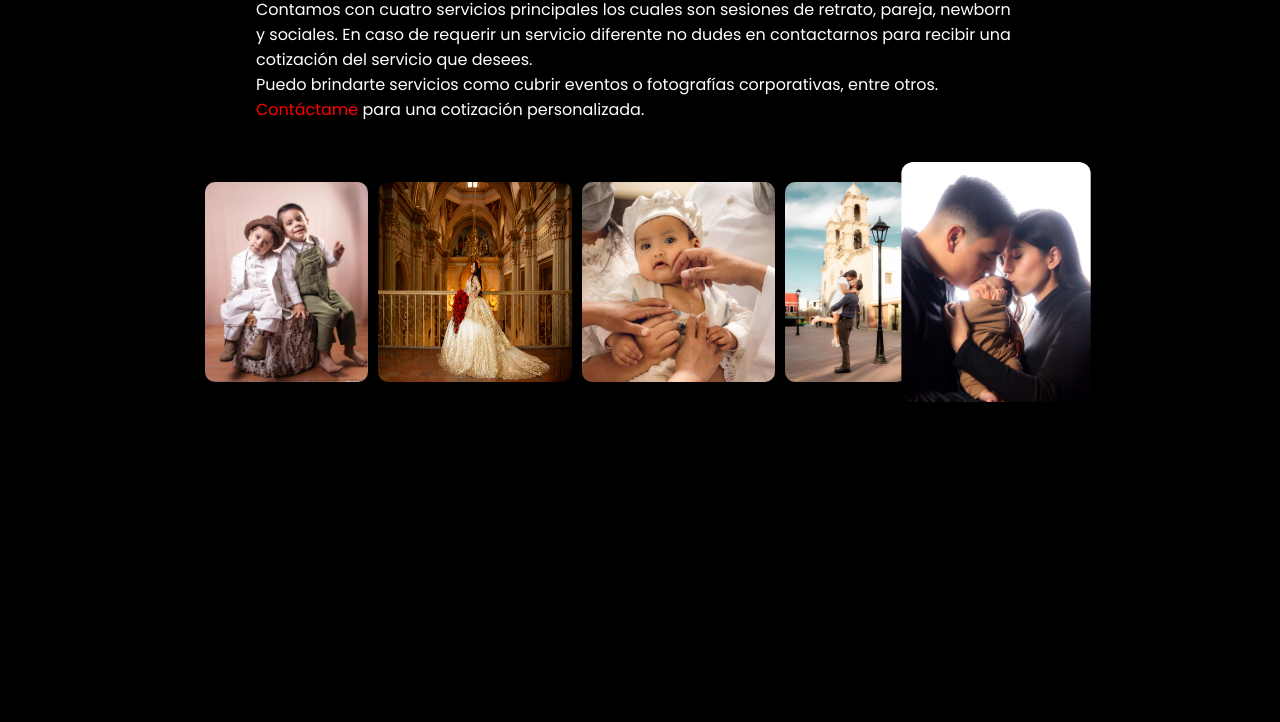
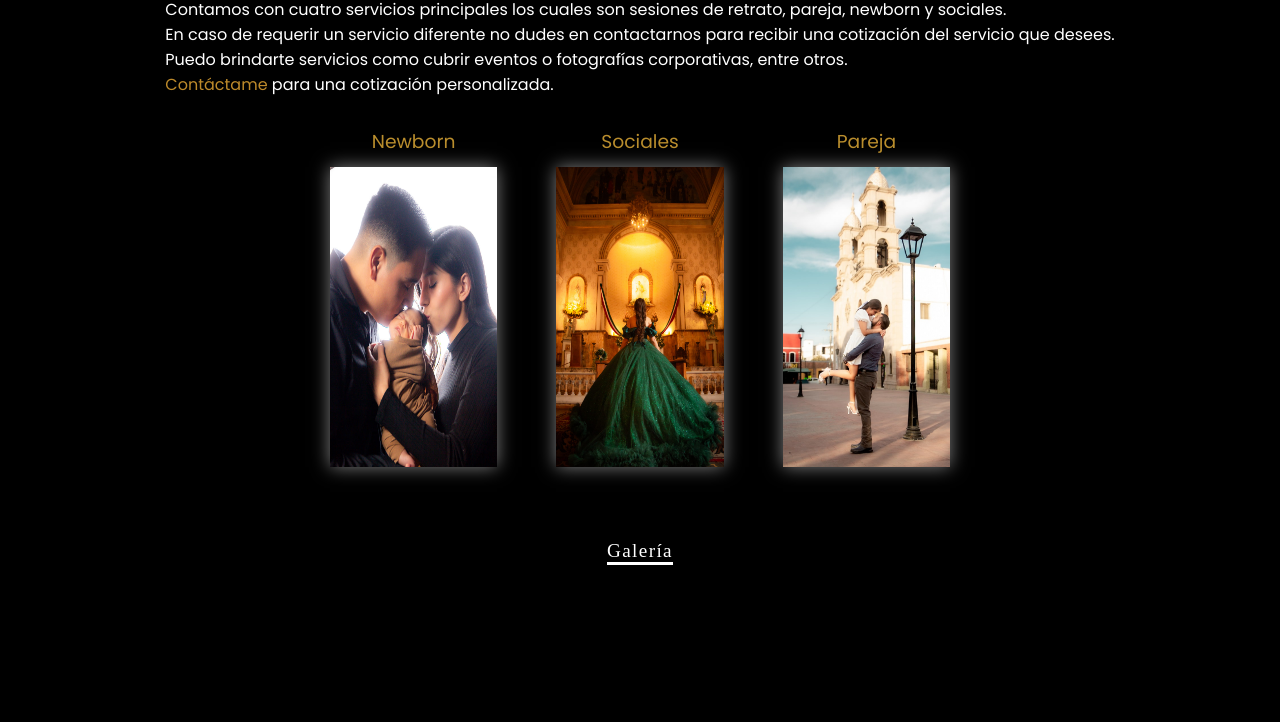
Before and after one commit to BasterThTMx/sitio-web, a plain HTML site: page services.html in a window 1280 px wide. Shown: the part 414-1136 px from the top of the page. Drawn offline with Linux system fonts and the light colour scheme.

Commit message:
Nuevos colores, imagenes, estructura

```diff
--- a/services.css
+++ b/services.css
@@ -49,13 +49,13 @@ body {
     font-style: normal;
     text-decoration: none;
     text-transform: uppercase;
-    color: white;
+    color: rgb(201, 173, 31);
     font-size: 16px;
     transition: color 0.5s ease-in-out;
 }
 
 ul li a:hover {
-    color: rgb(194, 28, 28);
+    color: rgb(253, 253, 253);
     transition-delay: 0.07s;
 }
 
@@ -90,7 +90,7 @@ ul li a:hover {
     text-align: center;
     top: 60%;
     transform: translateY(-50%);
-    color: white;
+    color: rgb(255, 255, 255);
     font-family: "Poppins", sans-serif;
     font-weight: 300;
     font-style: normal;
@@ -112,7 +112,7 @@ ul li a:hover {
 }
 
 .content {
-    background-color: black;
+    background-color: rgb(0, 0, 0);
     background-size: cover;
     min-height: 100vh;
     display: flex;
@@ -121,7 +121,7 @@ ul li a:hover {
 }
 
 .content h1 {
-    color: rgb(200, 20, 20);
+    color: rgb(190, 155, 39);
     font-family: "Poppins", sans-serif;
     font-weight: 400;
     font-style: normal;
@@ -131,15 +131,15 @@ ul li a:hover {
 }
 
 .content p {
-    color: white;
+    color: rgb(255, 255, 255);
     font-family: "Poppins", sans-serif;
     font-weight: 400;
     font-style: normal;
-    max-width: 60%;
+    max-width: 80%;
 }
 
 .content a {
-    color:rgb(255, 0, 0);
+    color:rgb(189, 138, 43);
     text-decoration: none;
 }
 
@@ -147,52 +147,135 @@ ul li a:hover {
     color:rgb(255, 254, 254);
 }
 
-.scroll-container{
-    position: relative;
+.services-container {
+    margin-top: 20px;
+    max-width: 81%;
 }
 
-.scroll-btn {
-    position: absolute;
-    top: 50%;
-    transform: translateY(-50%);
-    background-color: transparent;
-    border: none;
-    font-size: 24px;
-    cursor: pointer;
+.images-container {
+    display: flex;
+    justify-content: space-between;
 }
 
-.prev-btn {
-    left: 10px;
+.image-wrapper {
+    position: relative;
+    width: 27%;
+    text-align: center;
 }
 
-.next-btn {
-    right: 10px;
+.image-wrapper h3 {
+    font-family: "Poppins", sans-serif;
+    font-style: normal;
+    font-weight: 400;
+    position: absolute;
+    top: 10px;
+    left: 0;
+    right: 0;
+    text-align: center;
+    color: rgb(185, 141, 45);
+    z-index: 1;
 }
 
-.image-scroll-container {
-    margin-top: 40px;
-    overflow: auto;
-    white-space: nowrap;
-    display: flex;
-    gap: 10px;
-    padding: 20px;
-    justify-content: center;
-    transition: transform 0.3s ease-in-out;
+.image-wrapper img {
+    width: 100%;
+    height: 300px;
+    margin-top: 50px;
+    box-shadow: 0px 0px 17px rgba(255, 255, 255, 0.5);
 }
 
-.image-scroll-container img {
-    border-radius: 10px;
-    max-width: 20%;
-    max-height: 200px;
-    height: auto;
-    border-radius: 10px;
-    transition: opacity 0.4s cubic-bezier(0.25, 0.1, 0.25, 1);
+.button {
+    padding-top: 40px;
+    padding-bottom: 40px;
+}
+.button a {
+    color: white;
+    padding: 0.7em calc(0.7em * 1.2);
+    display: inline-block;
+    border: 3px solid transparent;
+    position: relative;
+    font-size: 1.2em;
     cursor: pointer;
+    letter-spacing: 0.07em;
 }
-
-
-.active {
-    transform: scale(1.2);
-    opacity: 1;
-    border-radius: 10px;
+.button a .text {
+    transform: translate3d(0, 0.7em, 0);
+    display: block;
+    transition: transform 0.4s cubic-bezier(0.2, 0, 0, 1) 0.4s;
 }
+.button a:after {
+    position: absolute;
+    content: '';
+    bottom: -3px;
+    left: calc(0.7em * 1.2);
+    right: calc(0.7em * 1.2);
+    height: 3px;
+    background: #ffffff;
+    transition: transform 0.8s cubic-bezier(1, 0, 0.37, 1) 0.2s, right 0.2s cubic-bezier(0.04, 0.48, 0, 1) 0.6s, left 0.4s cubic-bezier(0.04, 0.48, 0, 1) 0.6s;
+    transform-origin: left;
+}
+.button .line {
+    position: absolute;
+    background: #ffffff;
+}
+.button .line.-right, .button .line.-left {
+    width: 3px;
+    bottom: -3px;
+    top: -3px;
+    transform: scale3d(1, 0, 1);
+}
+.button .line.-top, .button .line.-bottom {
+    height: 3px;
+    left: -3px;
+    right: -3px;
+    transform: scale3d(0, 1, 1);
+}
+.button .line.-right {
+    right: -3px;
+    transition: transform 0.1s cubic-bezier(1, 0, 0.65, 1.01) 0.23s;
+    transform-origin: top;
+}
+.button .line.-top {
+    top: -3px;
+    transition: transform 0.08s linear 0.43s;
+    transform-origin: left;
+}
+.button .line.-left {
+    left: -3px;
+    transition: transform 0.08s linear 0.51s;
+    transform-origin: bottom;
+}
+.button .line.-bottom {
+    bottom: -3px;
+    transition: transform 0.3s cubic-bezier(1, 0, 0.65, 1.01);
+    transform-origin: right;
+}
+.button a:hover .text, .button a:active .text {
+    transform: translate3d(0, 0, 0);
+    transition: transform 0.6s cubic-bezier(0.2, 0, 0, 1) 0.4s;
+}
+.button a:hover:after, .button a:active:after {
+    transform: scale3d(0, 1, 1);
+    right: -3px;
+    left: -3px;
+    transform-origin: right;
+    transition: transform 0.2s cubic-bezier(1, 0, 0.65, 1.01) 0.17s, right 0.2s cubic-bezier(1, 0, 0.65, 1.01), left 0s 0.3s;
+}
+.button a:hover .line, .button a:active .line {
+    transform: scale3d(1, 1, 1);
+}
+.button a:hover .line.-right, .button a:active .line.-right {
+    transition: transform 0.1s cubic-bezier(1, 0, 0.65, 1.01) 0.2s;
+    transform-origin: bottom;
+}
+.button a:hover .line.-top, .button a:active .line.-top {
+    transition: transform 0.08s linear 0.4s;
+    transform-origin: right;
+}
+.button a:hover .line.-left, .button a:active .line.-left {
+    transition: transform 0.08s linear 0.48s;
+    transform-origin: top;
+}
+.button a:hover .line.-bottom, .button a:active .line.-bottom {
+    transition: transform 0.5s cubic-bezier(0, 0.53, 0.29, 1) 0.56s;
+    transform-origin: left;
+}
--- a/services.html
+++ b/services.html
@@ -32,20 +32,43 @@
         </h1>
         <p>
             Contamos con cuatro servicios principales los cuales son sesiones de retrato, pareja, newborn y sociales.
-            En caso de requerir un servicio diferente no dudes en contactarnos para recibir una cotización del servicio
+            <br>En caso de requerir un servicio diferente no dudes en contactarnos para recibir una cotización del
+            servicio
             que desees.
             <br>Puedo brindarte servicios como cubrir eventos o fotografías corporativas, entre otros.
-            <a href="contact.html">Contáctame</a> para una cotización personalizada.
+            <br><a href="contact.html">Contáctame</a> para una cotización personalizada.
         </p>
-        <div class="scroll-container">
-            <div class="image-scroll-container">
-                <img src="images/COLLAGE1.JPG" alt="XV anios">
-                <img src="images/COLLAGE2.jpg" alt="Retrato ninios">
-                <img src="images/COLLAGE3.jpg" alt="Retrato bebe">
-                <img src="images/COLLAGE4.jpg" alt="Pareja save the date">
-                <img src="images/COLLAGE5.jpg" alt="Newborn">
+        <div class="services-container">
+            <div class="images-container">
+                <div class="image-wrapper">
+                    <h3>Newborn</h3>
+                        <a href="images/COLLAGE5.jpg" target="_blank" rel="noopener noreferrer">
+                            <img src="images/COLLAGE5.jpg" alt="Newborn">
+                        </a>
+                </div>
+                <div class="image-wrapper">
+                    <a href="images/banner3movil.jpg" target="_blank" rel="noopener noreferrer">
+                        <h3>Sociales</h3>
+                        <img src="images/banner3movil.jpg" alt="XV anios">
+                    </a>
+                </div>
+                <div class="image-wrapper">
+                    <a href="images/COLLAGE4.jpg" target="_blank" rel="noopener noreferrer">
+                        <h3>Pareja</h3>
+                        <img src="images/COLLAGE4.jpg" alt="Pareja save the date">
+                    </a>
+                </div>
             </div>
         </div>
+        <section class="button">
+            <a>
+                <span class="text">Galería</span>
+                <span class="line -right"></span>
+                <span class="line -top"></span>
+                <span class="line -left"></span>
+                <span class="line -bottom"></span>
+            </a>
+        </section>
     </div>
     <script src="script.js"></script>
 </body>
--- a/styles.css
+++ b/styles.css
@@ -46,14 +46,14 @@ body {
     font-style: normal;
     text-decoration: none;
     text-transform: uppercase;
-    color: white;
+    color: rgb(206, 181, 39);
     font-size: 16px;
     transition: color 0.5s ease-in-out;
 
 }
 
 ul li a:hover {
-    color: rgb(185, 28, 28);
+    color: rgb(255, 255, 255);
     transition-delay: 0.07s;
 }
 
```
Also changed, not shown: images/banner.jpg.
